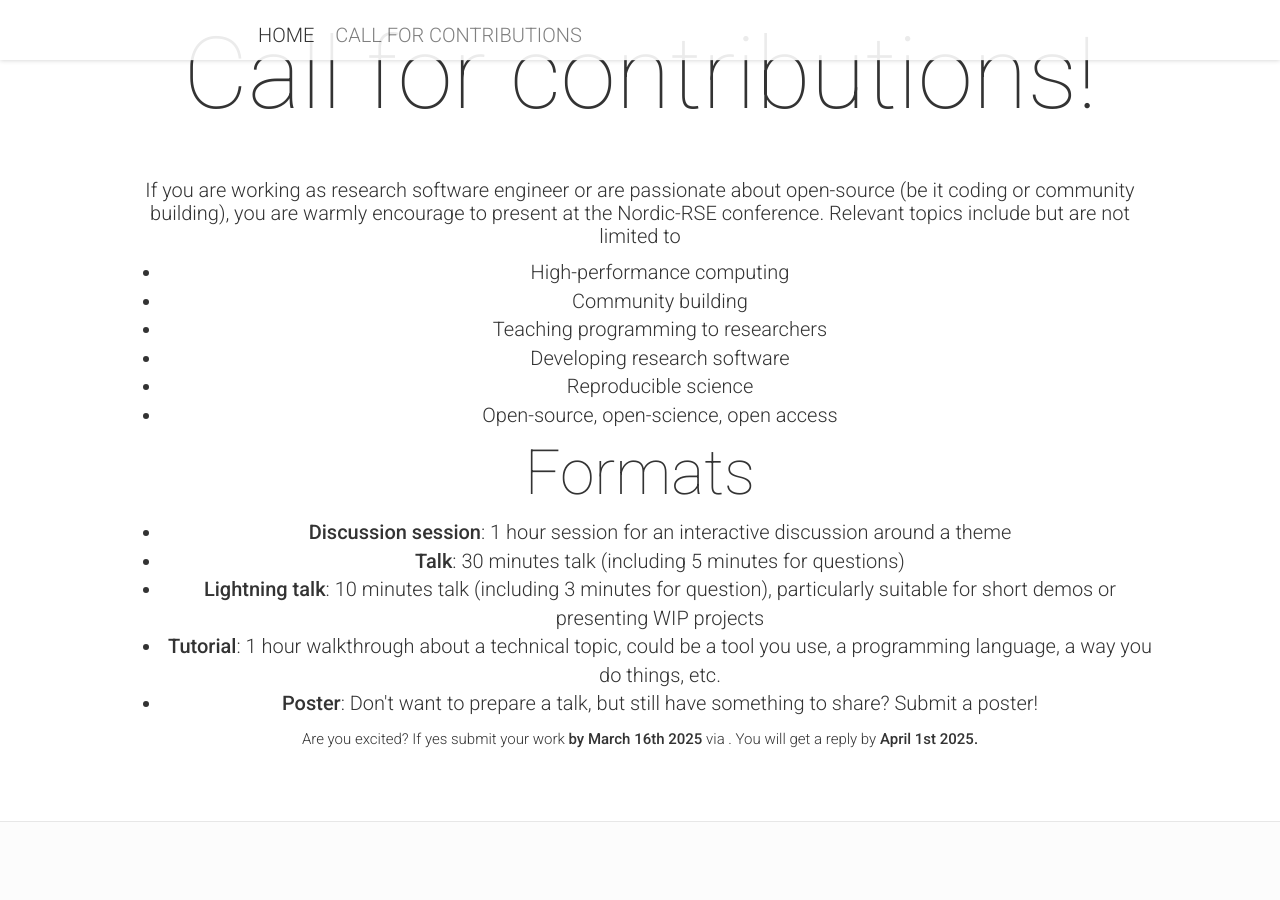
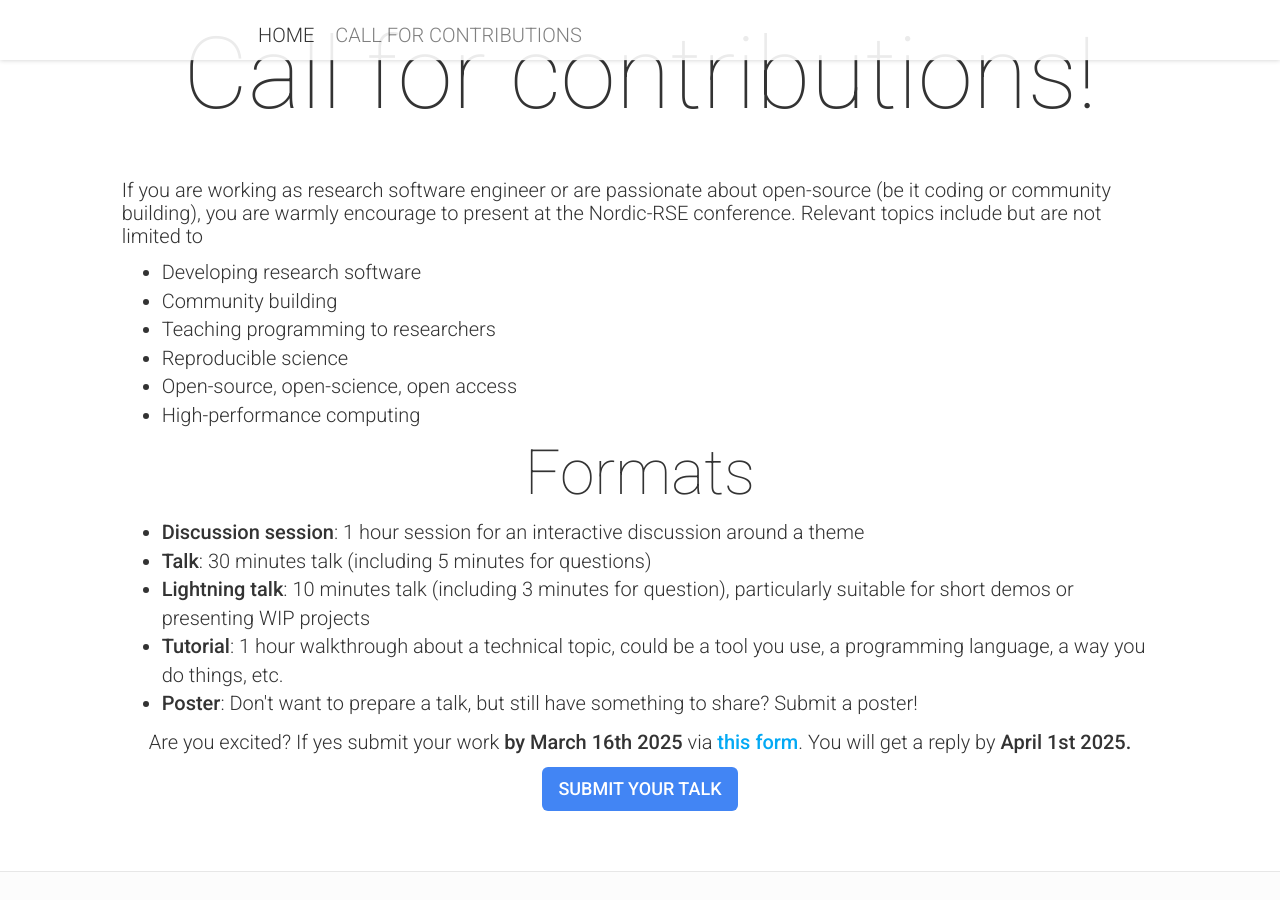
Before and after one commit to nordic-rse/nrse2025, a Jekyll site: the page built from index.html, in a window 1280 px wide and 900 px high, scrolled down 1474 px. Built offline with Jekyll 4.4.1, drawn with Linux system fonts in a browser that asks for light colours; nearby versions of some CDN libraries; comment, search, counter and statistics services are not loaded.

Commit message:
fix cfp section

```diff
--- a/_includes/cfp.html
+++ b/_includes/cfp.html
@@ -3,31 +3,31 @@
     <div class="content-wrapper">
         <div class="col-lg-10 col-lg-offset-1">
             <h3 id="cfp">Call for contributions!</h3>
-            <p style="font-size: 20px;">
+            <p style="font-size: 20px; text-align: left;">
                 If you are working as research software engineer or are passionate about open-source (be it coding or community building), you are warmly encourage to present at the Nordic-RSE conference.
 
-                Relevant topics include but are not limited to </p>
-                <ul>
-                    <li>High-performance computing</li>
-                    <li>Community building</li>
-                    <li>Teaching programming to researchers</li>
-                    <li>Developing research software</li>
-                    <li>Reproducible science</li>
-                    <li>Open-source, open-science, open access</li>
-                </ul>
-
+                Relevant topics include but are not limited to
+                    <div style="text-align: left;"><ul>
+                        <li>Developing research software</li>
+                        <li>Community building</li>
+                        <li>Teaching programming to researchers</li>
+                        <li>Reproducible science</li>
+                        <li>Open-source, open-science, open access</li>
+                        <li>High-performance computing</li>
+                    </ul></div>
                 <h4>Formats</h4>
 
-                <ul>
+                <div style="text-align: left;"><ul>
                     <li><b>Discussion session</b>: 1 hour session for an interactive discussion around a theme</li>
                     <li><b>Talk</b>: 30 minutes talk (including 5 minutes for questions)</li>
                     <li><b>Lightning talk</b>: 10 minutes talk (including 3 minutes for question), particularly suitable for short demos or presenting WIP projects</li>
                     <li><b>Tutorial</b>: 1 hour walkthrough about a technical topic, could be a tool you use, a programming language, a way you do things, etc.</li>
                     <li><b>Poster</b>: Don't want to prepare a talk, but still have something to share? Submit a poster!</li>
-                </ul>
+                </ul></div>
 
-            <p>Are you excited? If yes submit your work <b>by March 16th 2025</b> via <a href="https://forms.gle/q6jtNJbBL26PyrGM8"></a>. You will get a reply by <b>April 1st 2025.</b>
+            Are you excited? If yes submit your work <b>by March 16th 2025</b> via <a href="https://forms.gle/q6jtNJbBL26PyrGM8"><b>this form</b></a>. You will get a reply by <b>April 1st 2025.</b>
             </p>
+            <a class="btn btn-primary btn-lg" href="https://forms.gle/q6jtNJbBL26PyrGM8" target="_blank" rel="noreferrer noopener" role="button">Submit your talk</a>
         </div>
     </div>
 </section>
```
